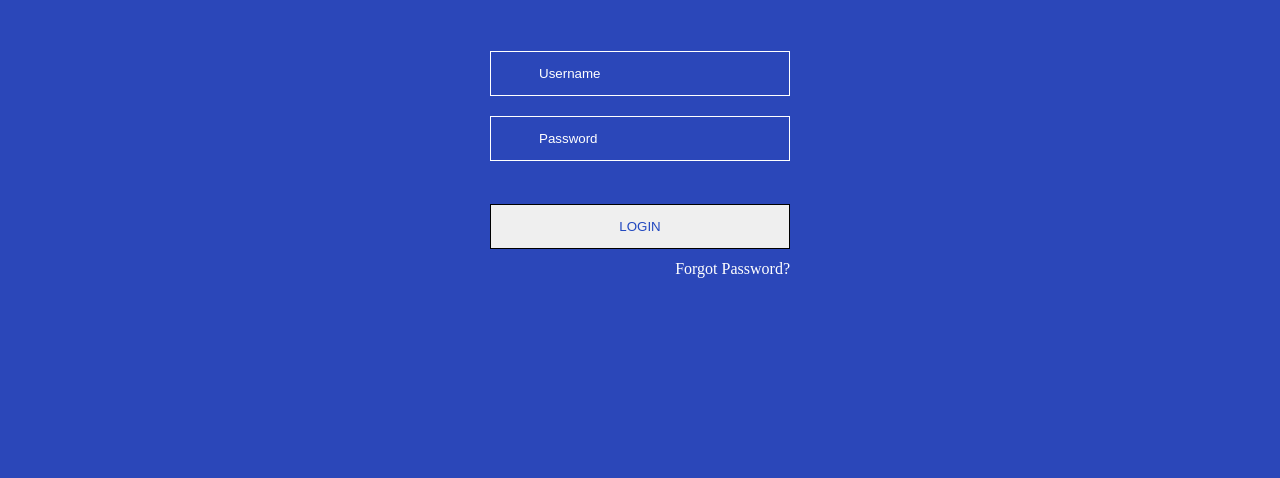
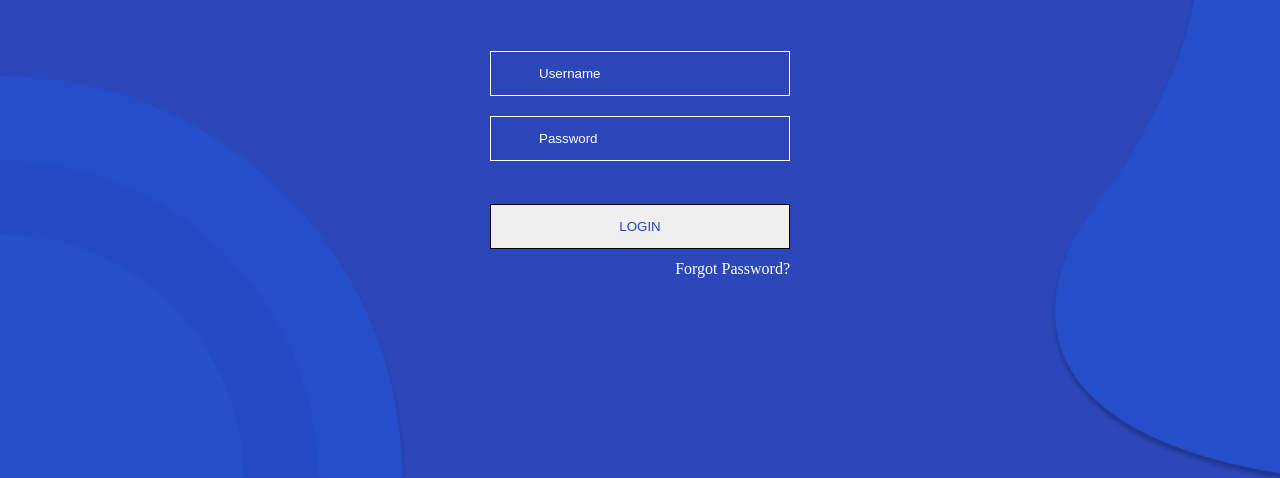
Before and after one commit to ritikaraturi/figma_loginPage, a plain HTML site: page index.html in a window 1280 px wide. Shown: the part 322-800 px from the top of the page. Drawn offline with Linux system fonts and the light colour scheme.

Commit message:
Update style.css

```diff
--- a/style.css
+++ b/style.css
@@ -4,7 +4,7 @@
 }
 
 body{
-    background-image: url(static/BG.png);
+    background-image: url(BG.png);
     background-size: cover;
     background-repeat: no-repeat;
     background-color: rgb(43, 71, 185);
```
